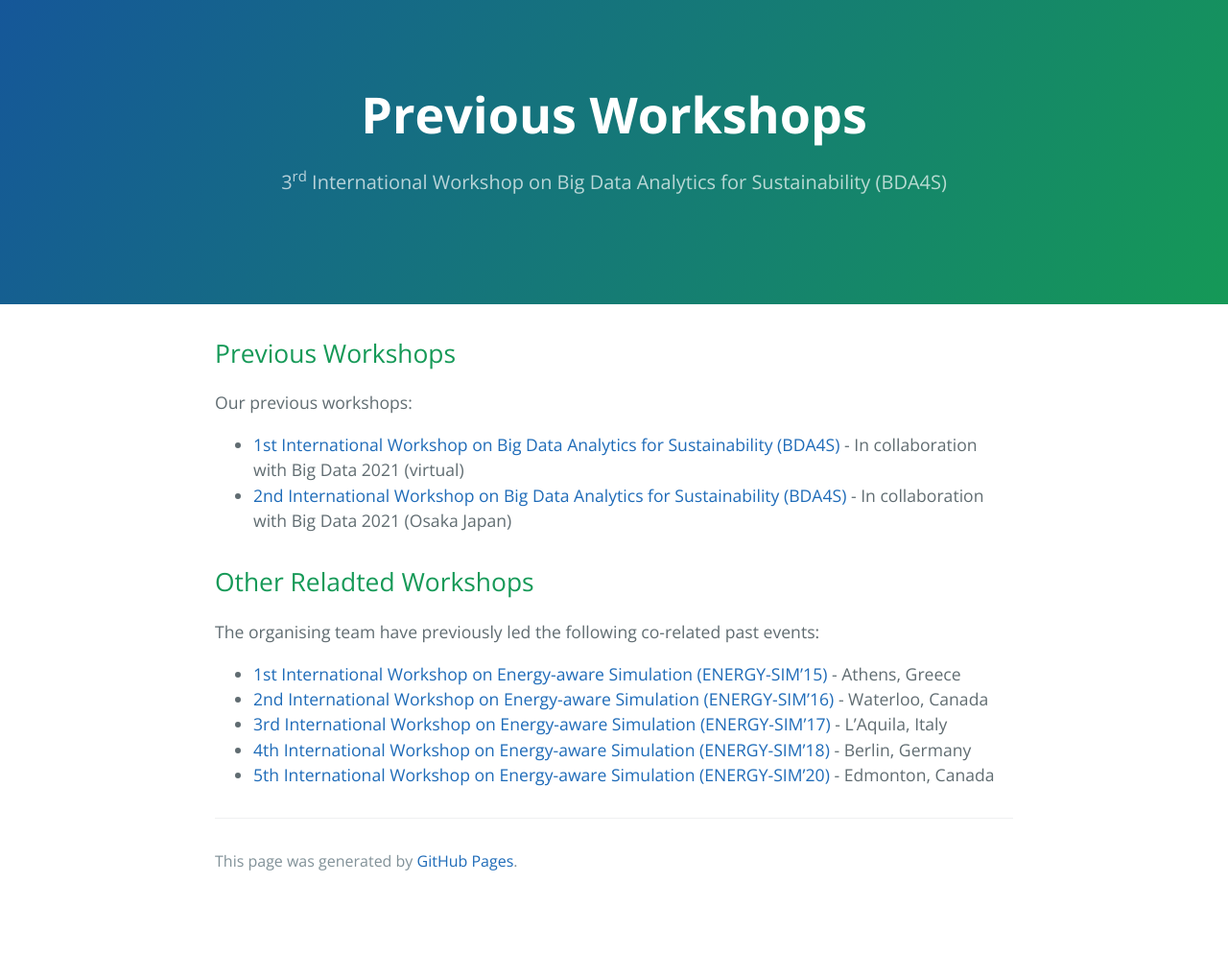
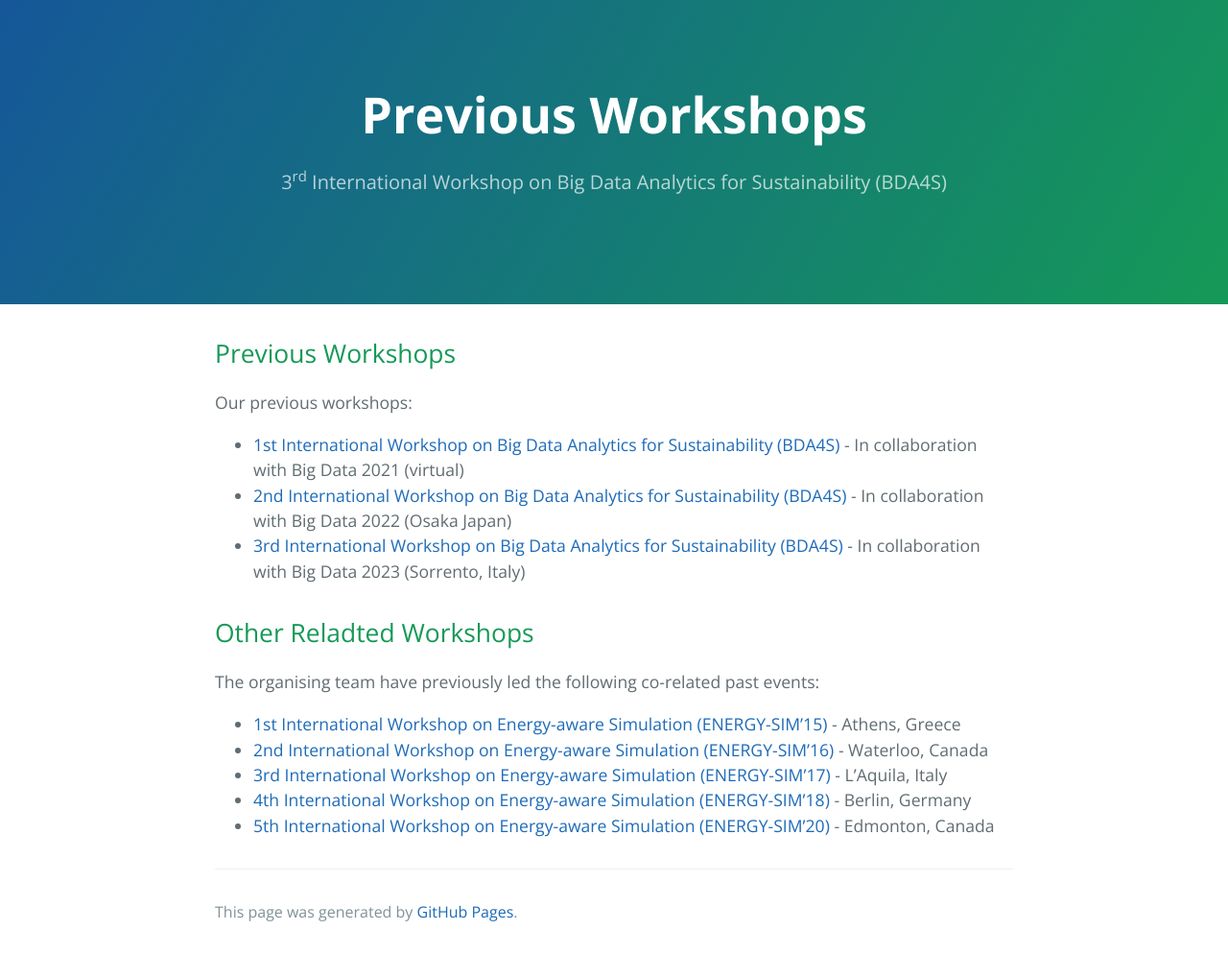
Before and after one commit to bda4s/bda4s.github.io, a Jekyll site: the page built from Previous.md, in a window 1280 px wide. Shown: the whole page at 96% size. Built offline with Jekyll 4.4.1, drawn with Linux system fonts in a browser that asks for light colours; our own code applies the rules of GitHub Pages for plain Markdown files; before the commit the page ends 941 px from its top, so only the background shows below that.

Commit message:
Update Previous.md

```diff
--- a/Previous.md
+++ b/Previous.md
@@ -6,7 +6,8 @@ layout: default
 Our previous workshops:
 
 - [1st International Workshop on Big Data Analytics for Sustainability (BDA4S)](2021) - In collaboration with Big Data 2021 (virtual)
-- [2nd International Workshop on Big Data Analytics for Sustainability (BDA4S)](2022) - In collaboration with Big Data 2021 (Osaka Japan)
+- [2nd International Workshop on Big Data Analytics for Sustainability (BDA4S)](2022) - In collaboration with Big Data 2022 (Osaka Japan)
+- [3rd International Workshop on Big Data Analytics for Sustainability (BDA4S)](2023) - In collaboration with Big Data 2023 (Sorrento, Italy)
 
 ## Other Reladted Workshops
 
```
